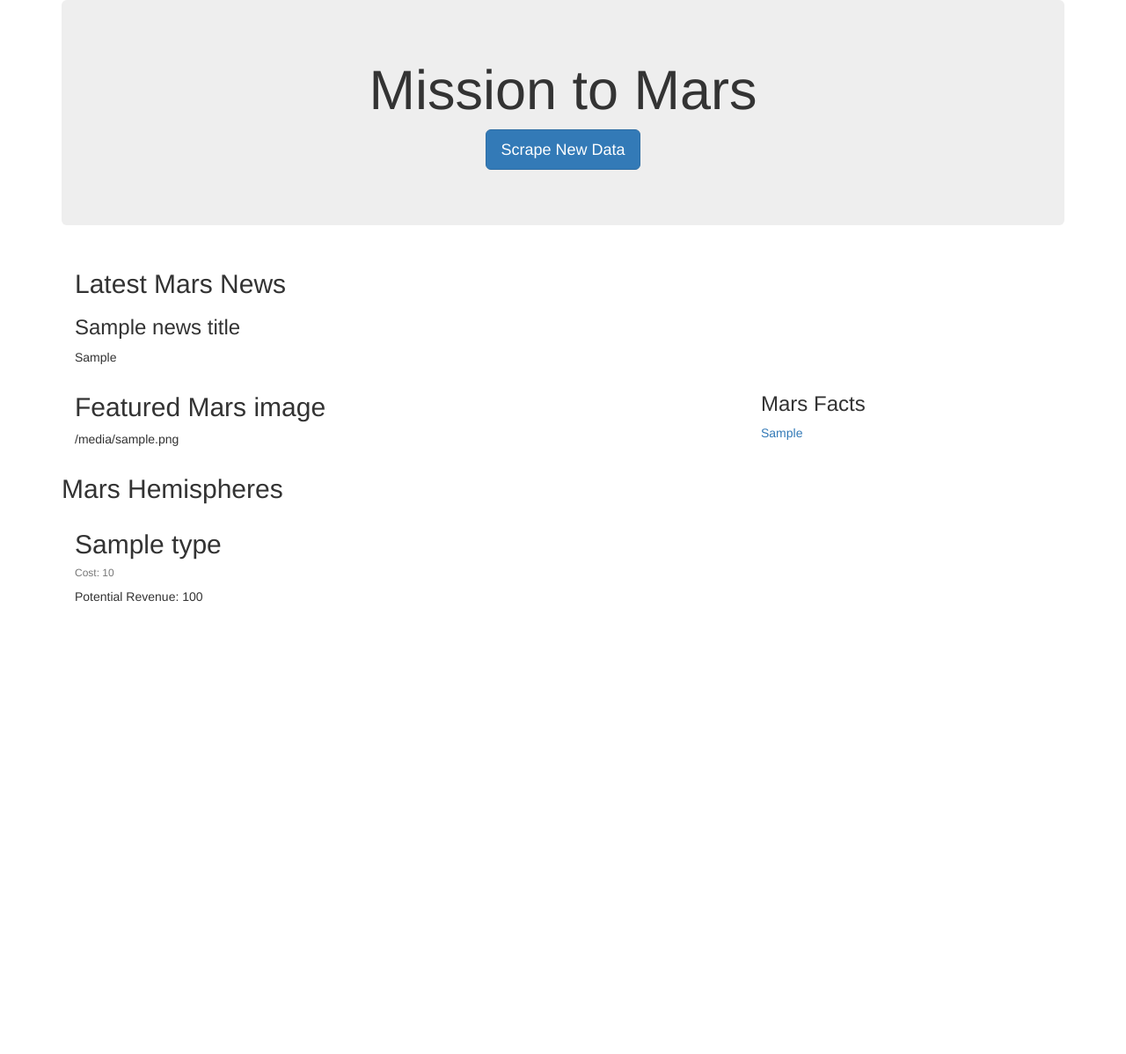
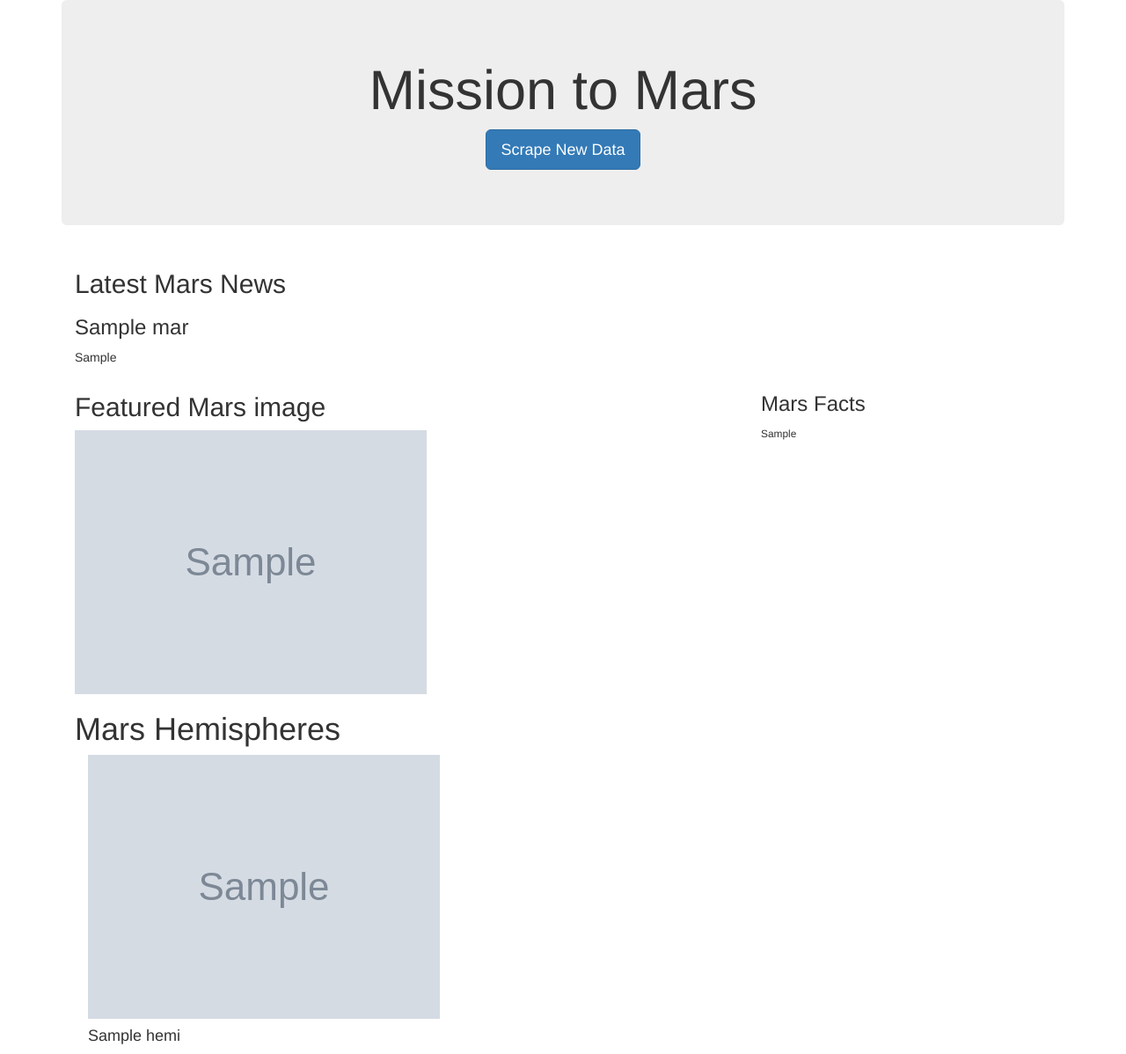
Before and after one commit to JCat3/web-scraping, a Flask app: template templates/index.html in a window 1280 px wide. Shown: the whole page at 88% size. Before the commit the page ends 684 px from the top, so only its background shows below. Run offline with Flask 2, Linux system fonts and the light colour scheme; the template is opened without the code that fills it: most values are stand-ins (such as "Sample title", 1, 10 or a date in 2020); grey boxes marked "Sample" are stand-in pictures; some libraries are stand-ins or nearby versions.

Commit message:
added for loop to index.html for mars hemisphere images and titles

```diff
--- a/app.py
+++ b/app.py
@@ -1,4 +1,5 @@
 # import necessary libraries
+from os import makedirs
 from flask import Flask, render_template, redirect
 from flask_pymongo import PyMongo
 import scrape_mars
@@ -13,23 +14,22 @@ mongo = PyMongo(app, uri="mongodb://localhost:27017/mars_app")
 @app.route("/")
 def index():
     # Find one record of data from the mongo database
-    mars = mongo.db.collection.find_one()
+    mars_data = mongo.db.collection.find_one()
 
-    return render_template("index.html", mars=mars)
+    return render_template("index.html", mars=mars_data)
 
 # create route to import scrape_mars.py
 @app.route("/scrape")
 def scrape():
-    mars = mongo.db.collection
 
     # Run the scrape function
-    mars_data = scrape_mars.scrape_info()
+    mars_data= scrape_mars.scrape()
 
     # Update the Mongo database using update and upsert=True
     mongo.db.collection.update({}, mars_data, upsert=True)
 
     # Redirect back to home page
-    return redirect("/")
+    return redirect("/", code=302)
 
 
 if __name__ == "__main__":
--- a/templates/index.html
+++ b/templates/index.html
@@ -22,8 +22,8 @@
       <div class="row">
         <div class="col-lg-12">
           <h2>Latest Mars News</h2>
-          <h3> {{news_title}} </h3>
-          <p> {{news_p}}</p>
+          <h3> {{mars.news_title}} </h3>
+          <p> {{mars.news_p}}</p>
         </div>
       </div>
     </div>
@@ -32,35 +32,45 @@
       <div class="row">
         <div class="col-lg-8">
           <h2>Featured Mars image</h2>
-          <p> {{featured_image_url}} </p>
+          <img src="{{mars.featured_image_url}}" alt="Mars Featured Image">
         </div>
         <div class="col-lg-4">
           <h3>Mars Facts</h3>
-          <a> {{html_mars}} </a>
+          <small> {{mars.html_mars | safe}} </small>
         </div>
-
-
       </div>
     </div>
 
 
+    <div class="container">
+      <div class="row">
+        <div class="col-lg-12">
+          <h1 class="heading text-align: center">Mars Hemispheres</h1>
 
 
+          <div>
+          <!-- write a for loop that lists out your data and accesses the values using dot notation. --->
+            {% for hemi in mars.mars_hemisphere_images %}
+              <div class="col-lg-4">
+                <div class="card" style="width: 20rem;">
+                  <div class="card-body">
 
-    <h2>Mars Hemispheres</h2>
+                    <img class="card hemi" src= "{{hemi.image_url}}" alt="Mars Hemisphere Photo"/>
+                      <h4 class="card-title"> {{hemi.title}} </h4>
 
-       <!-- write a for loop that lists out your data and accesses the values using dot notation. -->
-       {% for name in list %}
-       <div class="col-lg-4">
-           <div class="card" style="width: 20rem;">
-               <div class="card-body">
-                 <h2 class="card-title">{{ item.type }}</h2>
-                 <h6 class="card-subtitle mb-2 text-muted">Cost: {{ item.cost }}</h6>
-                 <p class="card-text">Potential Revenue: {{ item.cost * item.stock}}</p>
-               </div>
-             </div>
-         </div>
-         {% endfor %}
+                  </div>
+                </div>
+              </div>
+          </div>
+
+        </div>
+      </div>
+      {% endfor %}
+
+    </div>
+
+
+    </div>
 
 
 
```
Also changed, not shown: scrape_mars.py (+41 -29 lines), 1 other file.
